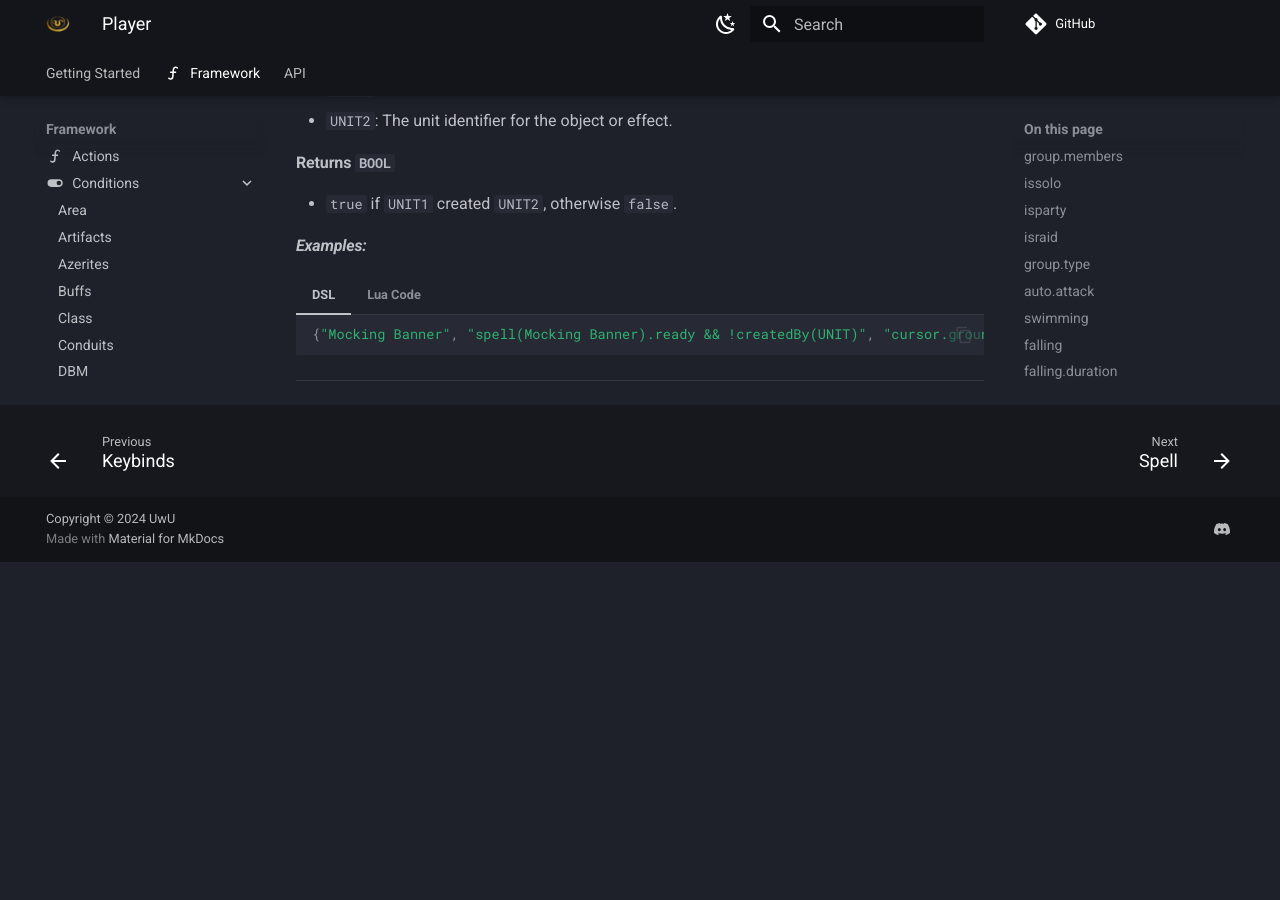
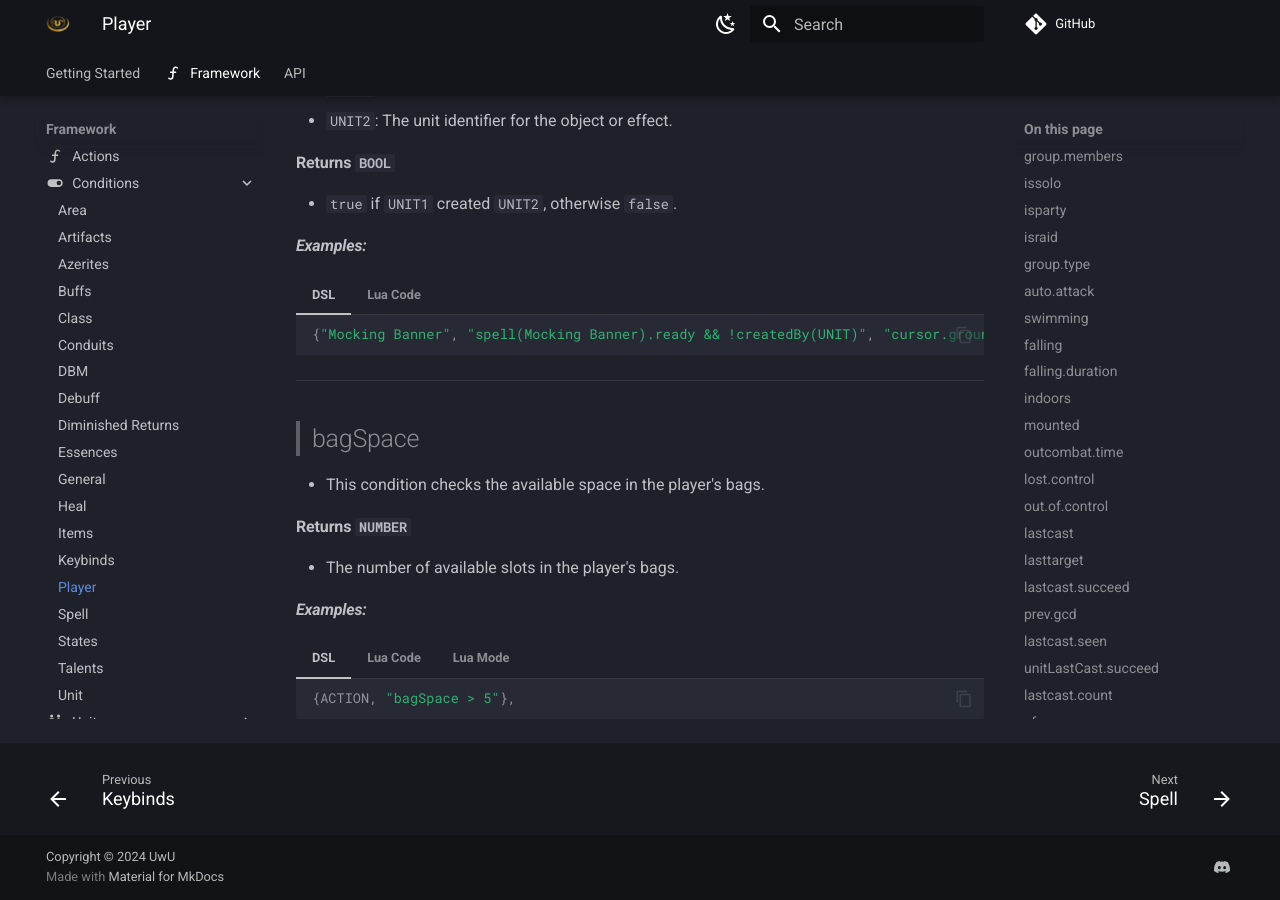
Before and after one commit to DimaSheiko/apep-docs, an MkDocs documentation site: the page built from docs/framework/conditions/player.md, in a window 1280 px wide and 900 px high, scrolled down 10961 px. Built offline with MkDocs 1.6.1 and Material for MkDocs 9.7.7, drawn with Linux system fonts in a browser that asks for light colours; comment, search, counter and statistics services are not loaded; before the commit the page ends 11523 px from its top, so only the background shows below that.

Commit message:
Add API documentation for the 'bagSpace' condition

````diff
--- a/docs/framework/conditions/player.md
+++ b/docs/framework/conditions/player.md
@@ -861,3 +861,33 @@
     ```
 
 ---
+
+> ## bagSpace
+
+<!-- _A.DSL:Register('bagSpace', function() -- returns number -->
+
+-   This condition checks the available space in the player's bags.
+
+#### Returns `NUMBER`
+
+-   The number of available slots in the player's bags.
+
+#### _Examples:_
+
+=== "DSL"
+
+    ```lua
+    {ACTION, "bagSpace > 5"},
+    ```
+
+=== "Lua Code"
+
+    ```lua
+    _A.DSL:Get("bagSpace")() > 5
+    ```
+
+=== "Lua Mode"
+
+    ```lua
+    PLAYER:BagSpace() > 5
+    ```
````
